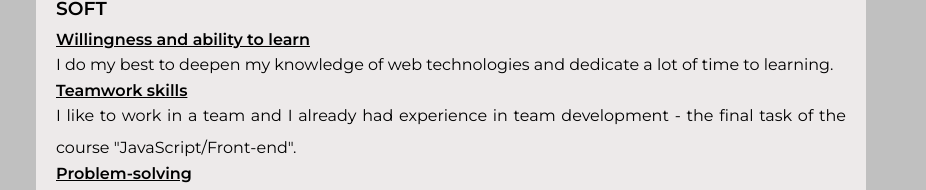
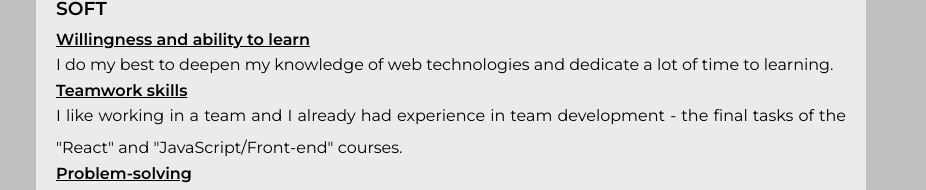
Before and after one commit to SiarheiHa/cv, a website: page index.html in a window 1280 px wide. Shown: the part 607-797 px from the top of the page, 354-1280 px from the left. Drawn offline with nearby package versions, Linux system fonts and the light colour scheme.

Commit message:
feat: update text

```diff
--- a/index.html
+++ b/index.html
@@ -177,9 +177,9 @@
             </li>
             <li class="skill-item">
               <h4>Teamwork skills</h4>
-              <p>I like to work in a team and I already had experience in team development - the final task of the
-                course
-                "JavaScript/Front-end".</p>
+              <p>I like working in a team and I already had experience in team development - the final tasks of the
+                "React" and
+                "JavaScript/Front-end" courses.</p>
             </li>
             <li class="skill-item">
               <h4>Problem-solving</h4>
```
